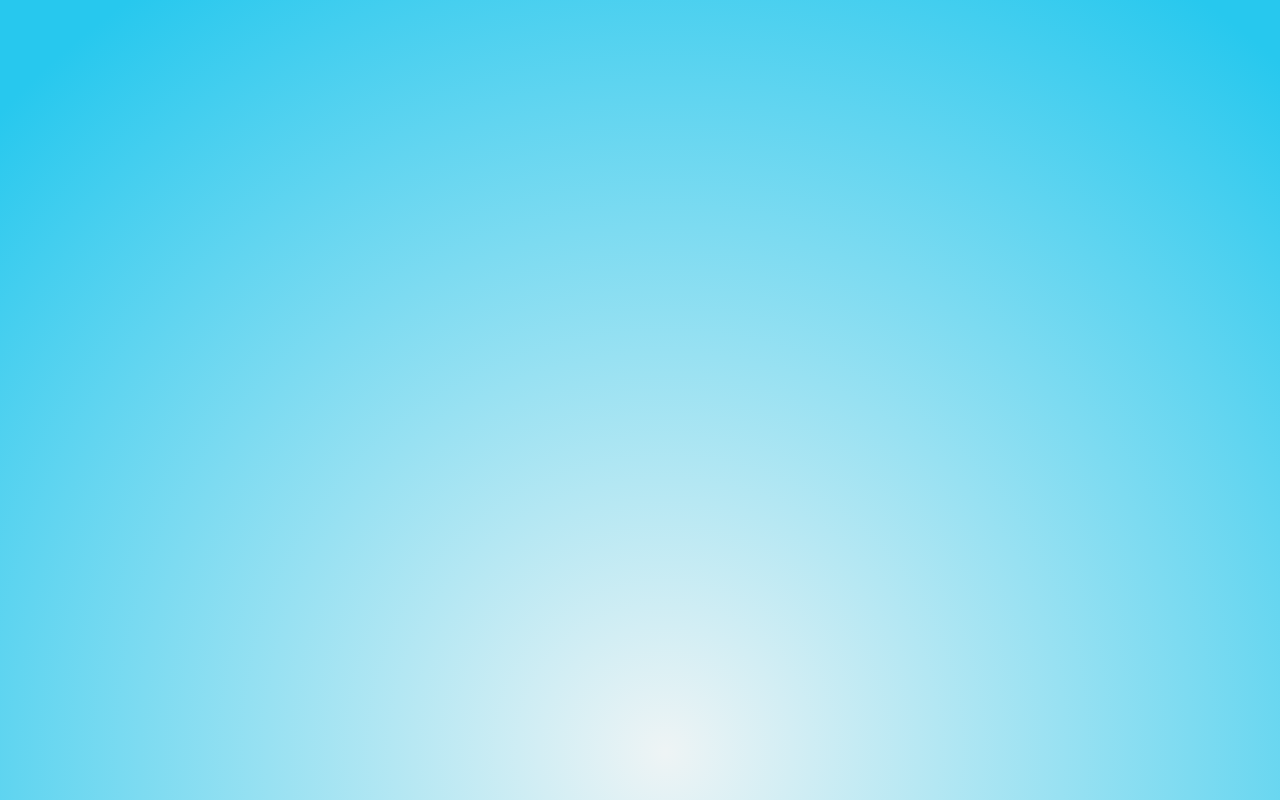
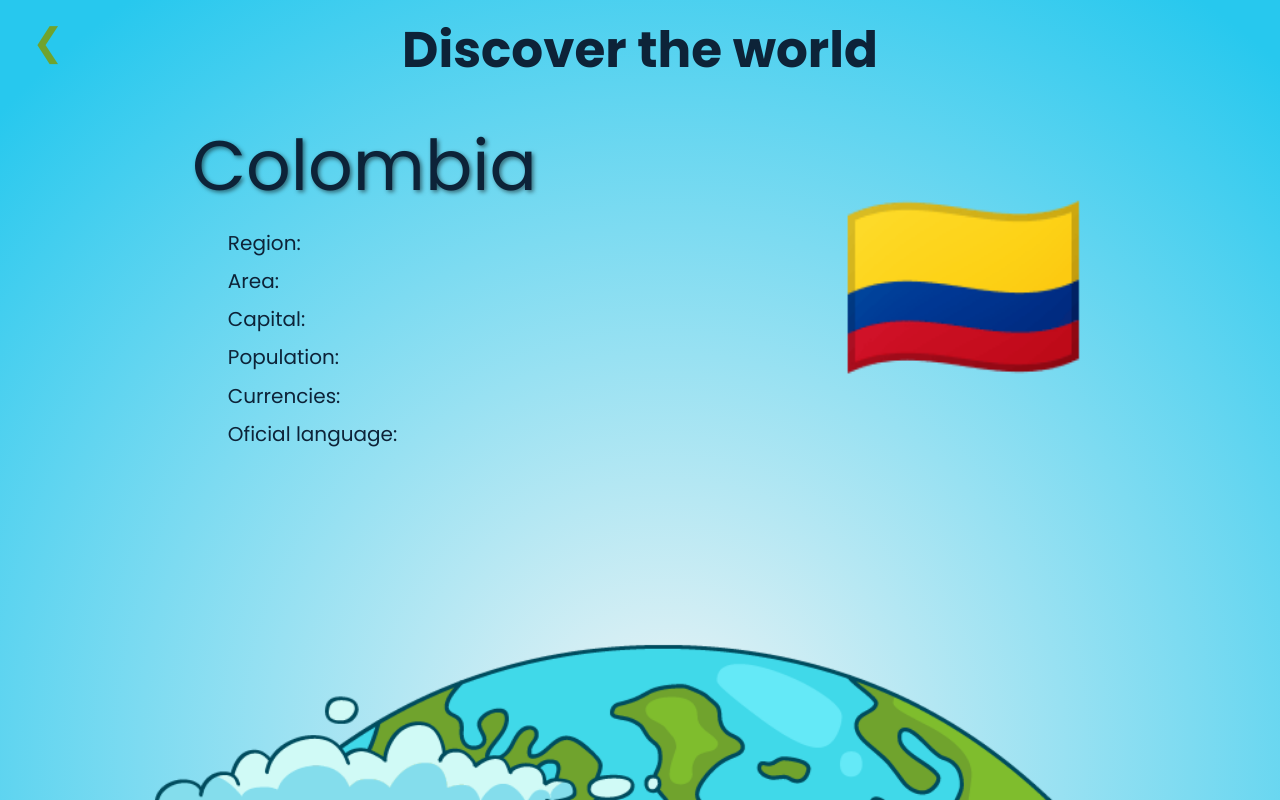
Before and after one commit to untalinfo/discover-world, a React (Create React App) app: page /country in a window 1280 px wide. Built offline with nearby package versions, Linux system fonts and the light colour scheme.

Commit message:
se agregan los contenedores del container  Countries

```diff
--- a/src/containers/Country.tsx
+++ b/src/containers/Country.tsx
@@ -1,8 +1,123 @@
 import React from 'react';
+import styled from 'styled-components'
+import Header from '../components/Header'
+import Footer from '../components/Footer'
+import { Link } from 'react-router-dom'
+
+const desktop = `@media (min-width: 1024px)`;
+const tablet = `@media (min-width: 600px)`;
+
+const ContainerHeader = styled.header`
+    display: flex;
+    justify-content: space-between;
+    margin: 0 auto;
+    width: 95vw;
+    height: auto;
+
+    a {
+        text-decoration: none;
+        color: #70a32d;
+    }
+`
+const ButtonBack = styled.div`
+    width: 4.1rem;
+    height: 4.1rem;
+    justify-self: flex-start;
+    font-size: 3.8rem;
+`
+const ContainerInfoCountry = styled.main`
+    width:70vw;
+    display: flex;
+    flex-wrap: wrap;
+    justify-content: center;
+    margin: 2% auto;
+
+    ${desktop} {
+        flex-wrap: nowrap;
+    }
+`
+const Information = styled.section`
+    width:50%;
+    height:100%;
+    color: #0d2338;
+
+    span {
+        font-size: 1.8rem;
+        font-style: bold;
+        text-shadow: 2px 2px 4px rgba(0, 0, 0, 0.5);
+
+        ${tablet} {
+            font-size: 3.0rem;
+        }
+
+        ${desktop} {
+            font-size: 7rem;
+        }
+    }
+
+    ul {
+        list-style: none;
+        margin-left: 8%;
+        font-size: 1rem;
+
+        ${tablet} {
+            font-size: 1.5rem;
+        }
+
+        ${desktop} {
+            font-size: 2rem;
+        }
+    }
+
+    li {
+        margin: 2% 0;
+    }
+`
+const Flag = styled.section`
+    width:50%;
+    height:auto;
+    display: flex;
+    justify-content: flex-end;
+    align-items: center;
+    font-size: 5rem;
+
+    ${tablet} {
+            font-size: 10rem;
+        }
+
+        ${desktop} {
+            font-size: 20rem;
+        }
+`
 
 function Country(): JSX.Element {
     return (
-        <div></div>
+        <>
+            <ContainerHeader>
+                <Link to="/home" title=" button back">
+                    <ButtonBack>❮</ButtonBack>
+                </Link>
+                <Header />
+                <ButtonBack/>
+            </ContainerHeader>
+            <ContainerInfoCountry>
+                <Information>
+                    <span>Colombia</span>
+                    <ul>
+                        <li>Region:</li>
+                        <li>Area:</li>
+                        <li>Capital:</li>
+                        <li>Population:</li>
+                        <li>Currencies:</li>
+                        <li>Oficial language:</li>
+                    </ul>
+                </Information>
+                <Flag>
+                    🇨🇴
+                </Flag>
+            </ContainerInfoCountry>
+            <Footer />
+        </>
     )
 }
 
```
